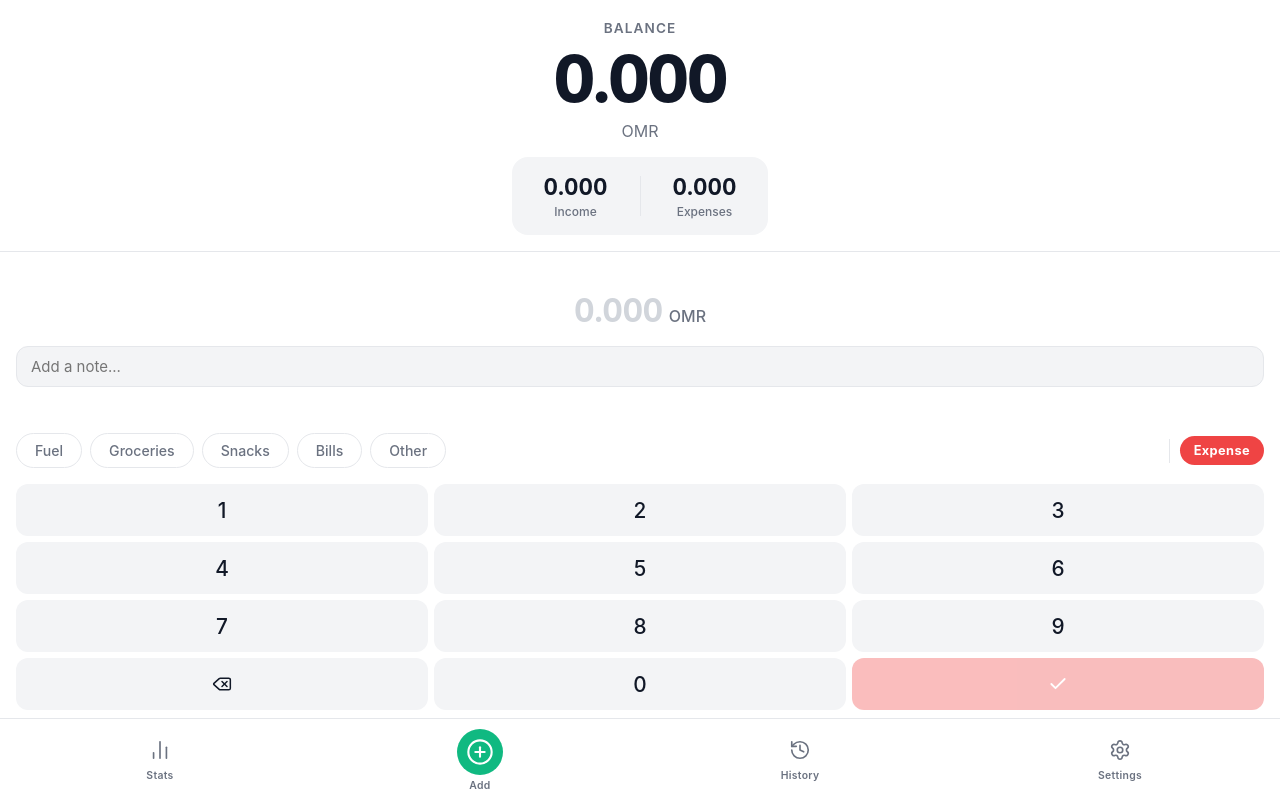
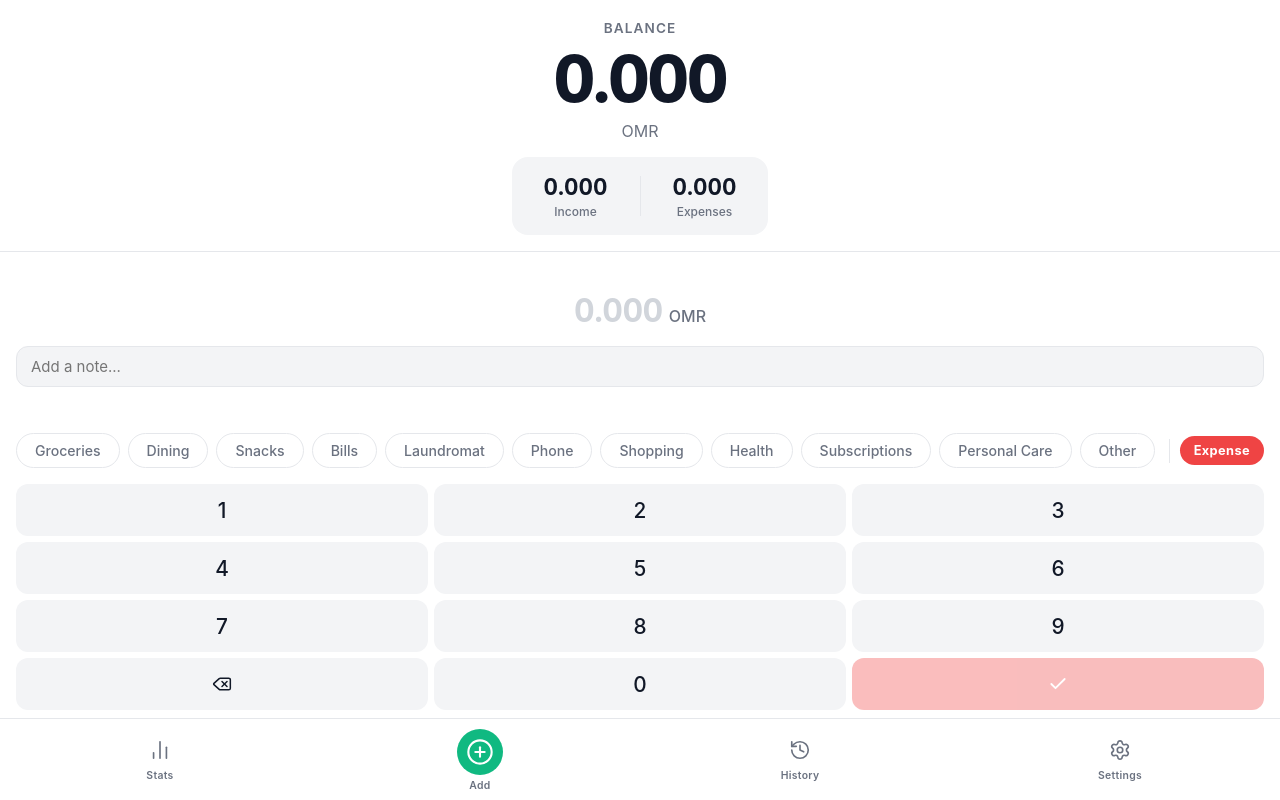
Before and after one commit to Muhanad2004/Floos, a React (Vite) app: page / in a window 1280 px wide. Built offline with nearby package versions, Linux system fonts and the light colour scheme.

Commit message:
Update income and expense categories
Co-Authored-By: Claude Sonnet 4.6 <noreply@anthropic.com>

```diff
--- a/src/constants/categories.js
+++ b/src/constants/categories.js
@@ -1,6 +1,6 @@
 // src/constants/categories.js
-export const INCOME_CATEGORIES = ['Salary', 'Gift', 'Savings', 'Family', 'Other']
-export const EXPENSE_CATEGORIES = ['Fuel', 'Groceries', 'Snacks', 'Bills', 'Other']
+export const INCOME_CATEGORIES = ['Salary', 'Gift', 'Investment', 'Savings', 'Other']
+export const EXPENSE_CATEGORIES = ['Groceries', 'Dining', 'Snacks', 'Bills', 'Laundromat', 'Phone', 'Shopping', 'Health', 'Subscriptions', 'Personal Care', 'Other']
 
 export function getCategoriesForType(type) {
   return type === 'income' ? INCOME_CATEGORIES : EXPENSE_CATEGORIES
```
